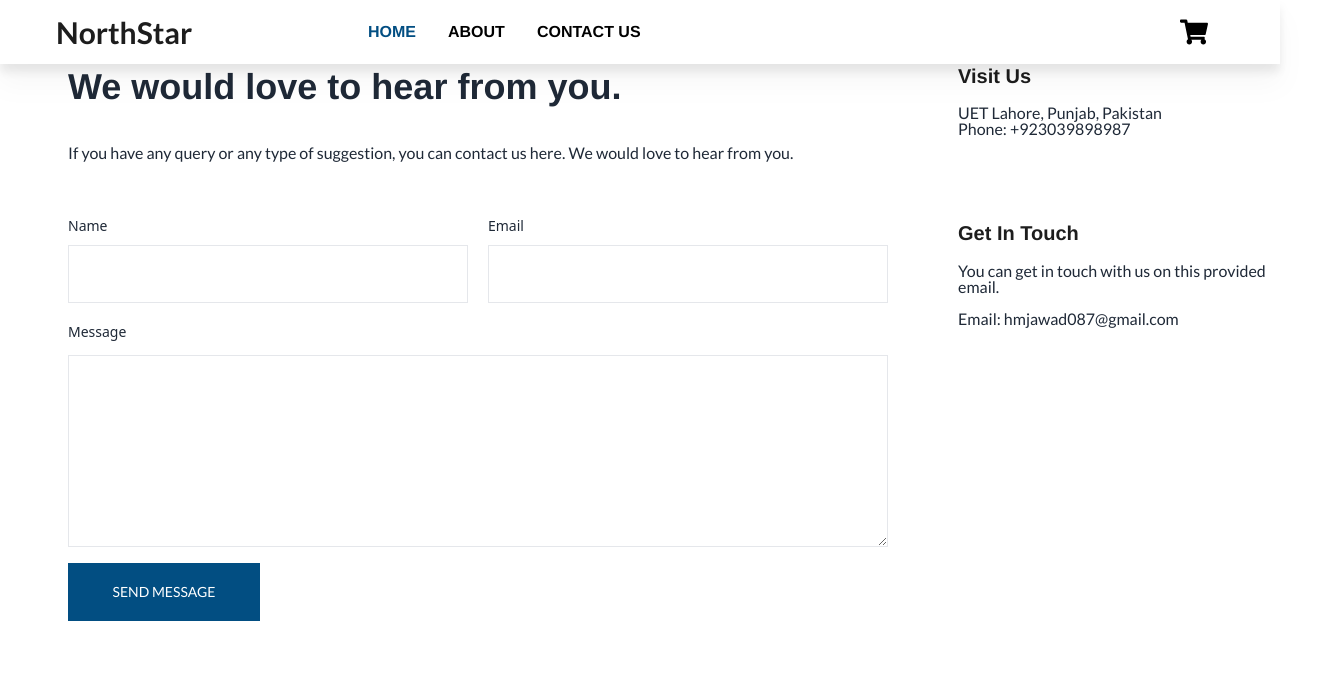
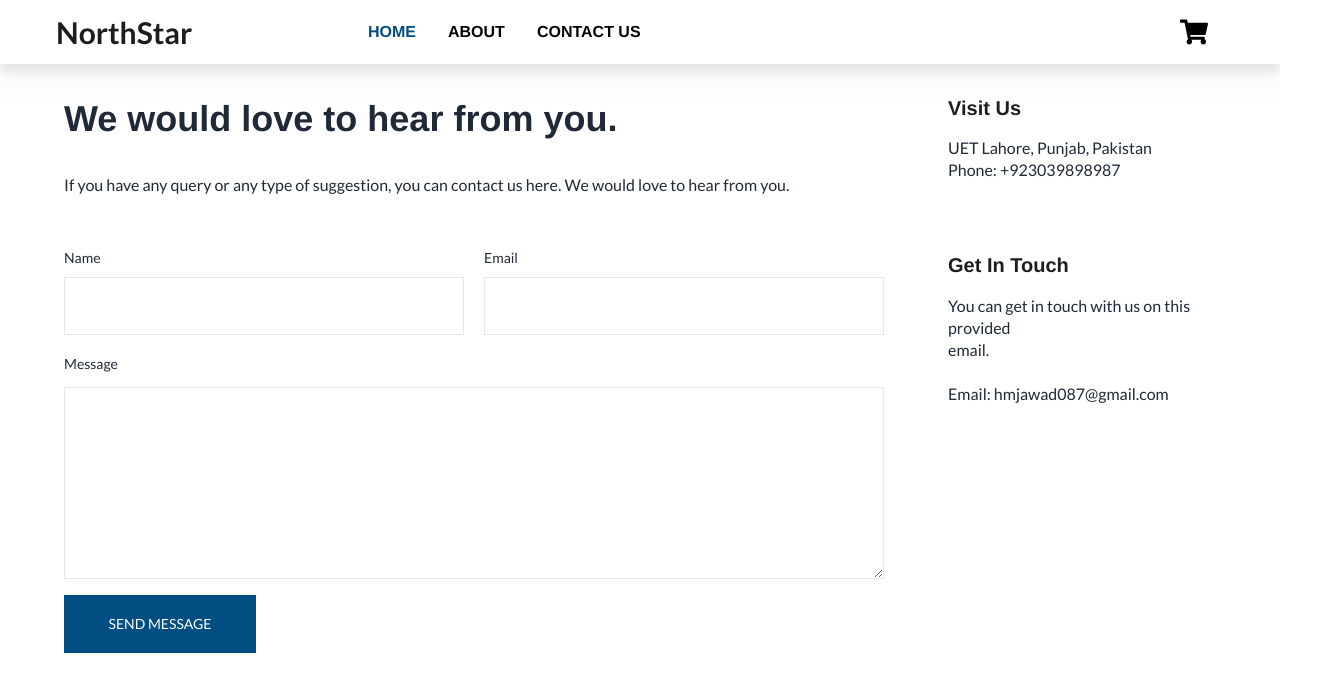
Before and after one commit to Natacha-Danbadan/Fashion-E--Commerce-Task, a React (Create React App) app: page /contact in a window 1280 px wide. Shown: the top 692 px of the page, 1336 px wide, since content can reach past the window. Built offline with nearby package versions, Linux system fonts and the light colour scheme.

Commit message:
corrections made

```diff
--- a/src/components/MessageSent.jsx
+++ b/src/components/MessageSent.jsx
@@ -4,9 +4,9 @@ import { Link } from "react-router-dom"
 function MessageSent() {
 
   return (
-    <div className="container sm:w-full md:w-[1160px] h-auto xl:ml-[143px] xl:mr-[63px]">
+    <div className="w-full sm:w-full h-auto xl:pl-36 pt-6 px-3 xl:px-0">
       <div className="flex flex-col lg:flex-row">
-        <div className="flex flex-col px-3">
+        <div className="flex flex-col">
         <div className="flex items-center h-[269px]">
           <h1 className="sm:w-full md:w-[659px] h-12 font-arimo text-4xl font-bold text-grey-700 leading-tight">
             Message sent. We'll contact you soon.
@@ -22,22 +22,22 @@ function MessageSent() {
         </Link>
        </div>
         </div>
-        <div className="lg:ml-[151px] w-full h-full lg:w-[350px] lg:h-[269px] mt-28 lg:mt-0 ml-0 mx-auto px-3">
+        <div className="lg:pl-36 w-full h-full  mt-28 lg:mt-0">
           <div className="w-full h-[107px]">
             <h1 className="text-xl font-arimo font-bold text-hero leading-tight">
               Visit Us
             </h1>
-            <p className="text-grey-600 text-base font-lato font-normal leading-none mt-4">
+            <p className="text-grey-600 text-base font-lato font-normal leading-snug mt-4">
               UET Lahore, Punjab, Pakistan
               <br/>
               Phone: +923039898987
             </p>
           </div>
-          <div className="w-full h-114">
+          <div className="w-full">
             <h1 className=" text-xl font-arimo text-hero font-bold leading-48 mt-12">
               Get In Touch
             </h1>
-            <p className="mt-4 leading-none text-grey-600 text-base font-lato">
+            <p className="mt-4 leading-tight text-grey-600 text-base font-lato">
               You can get in touch with us on this provided<br/>
               email.
               <br/><br/>
--- a/src/components/SendMessage.jsx
+++ b/src/components/SendMessage.jsx
@@ -9,9 +9,9 @@ function SendMessage() {
   }
 
   return (
-    <div className="container w-full sm:mx-0 xl:mx-14">
+    <div className="w-full xl:px-16 px-6 pt-8">
        <div className="flex flex-col lg:flex-row">
-        <div className="lg:w-[820px] lg:h-[561px] w-full px-3 h-auto">
+        <div className="lg:w-[820px] lg:h-[561px] w-full h-auto">
           <div>
             <h1 className="text-4xl font-bold font-arimo text-grey-700 leading-tight lg:w-[554px]">
               We would love to hear from you.
@@ -23,20 +23,20 @@ function SendMessage() {
           <form onSubmit={handleSubmit} className="w-full h-auto lg:w-[820px] lg:h-[408px] mt-12">
             <div className="flex flex-col lg:flex-row">
               <div className="w-full lg:w-[400px] lg:h-[86px] h-auto">
-                <label className="text-lato font-medium text-sm leading-19 text-grey-600" for="name">
+                <label className="font-lato font-medium text-sm leading-19 text-grey-600" for="name">
                   Name
                 </label>
                 <input type="text" name="name" className="py-1 px-3 md:h-[58px] h-auto border-grey-300 border-solid border bg-white w-full mt-2" id="name"/>
               </div>
               <div className="w-full lg:w-[400px] lg:h-[86px] h-auto lg:ml-5">
-                <label className="text-lato font-medium text-sm leading-19 text-grey-600" for="email">
+                <label className="font-lato font-medium text-sm leading-19 text-grey-600" for="email">
                   Email
                 </label>
-                <input type="text" name="name" className="py-1 px-3 md:h-[58px] h-auto border-grey-300 border-solid border bg-white w-full mt-2" id="name"/>
+                <input type="text" name="name" className="py-1 px-3 md:h-[58px] h-auto border-grey-300 border-solid border bg-white outline-black w-full mt-2" id="name"/>
               </div>
             </div>
             <div className="w-full h-auto lg:h-[220px] mt-5">
-              <label className="text-lato font-medium text-sm leading-19 text-grey-600" for="message">
+              <label className="font-lato font-medium text-sm leading-19 text-grey-600" for="message">
                 Message
               </label>
               <textarea id="message" name="message" className="py-1 px-3 h-48 border-grey-300 border-solid border bg-white w-full mt-3">
@@ -53,12 +53,12 @@ function SendMessage() {
             </div>
           </form>
         </div>
-        <div className="w-full lg:w-[350px] h-full lg:h-[269px] ml-0 mx-auto lg:ml-[70px] px-3 mt-32 lg:mt-0 ">
+        <div className="w-full lg:pl-16 h-full lg:h-[269px] mt-32 lg:mt-0 ">
           <div className="w-full h-[107px]">
             <h1 className="text-xl font-arimo font-bold text-hero leading-tight">
               Visit Us
             </h1>
-            <p className="text-grey-600 text-base font-lato font-normal leading-none mt-4">
+            <p className="text-grey-600 text-base font-lato font-normal leading-snug mt-4">
               UET Lahore, Punjab, Pakistan
               <br/>
               Phone: +923039898987
@@ -68,7 +68,7 @@ function SendMessage() {
             <h1 className="text-xl font-arimo font-bold leading-48 mt-12 text-hero">
               Get In Touch
             </h1>
-            <p className="mt-4 leading-none text-grey-600 text-base font-lato">
+            <p className="mt-4 leading-snug text-grey-600 text-base font-lato">
               You can get in touch with us on this provided<br/>
               email.
               <br/><br/>
```
